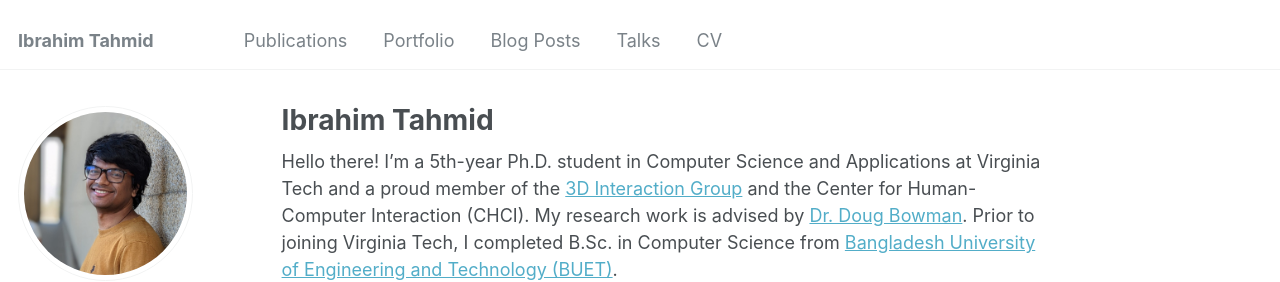
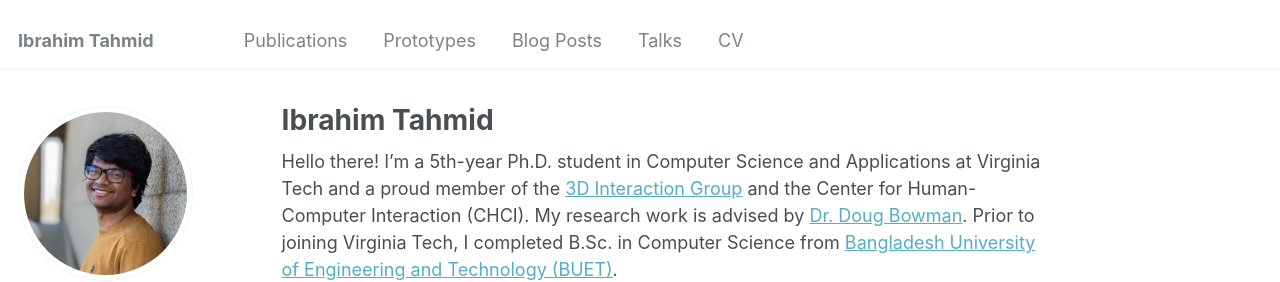
Before and after one commit to iatahmid/iatahmid.github.io, a Jekyll site: the page built from _pages/about.md, in a window 1280 px wide. Shown: the top 282 px of the page. Built offline with Jekyll 4.4.1, drawn with Linux system fonts in a browser that asks for light colours; some web fonts are replaced.

Commit message:
prototype

```diff
--- a/_data/navigation.yml
+++ b/_data/navigation.yml
@@ -11,8 +11,8 @@ main:
   # - title: "Teaching"
   #   url: /teaching/
 
-  - title: "Portfolio"
-    url: /portfolio/
+  - title: "Prototypes"
+    url: /prototypes/
 
   - title: "Blog Posts"
     url: /posts/
```
